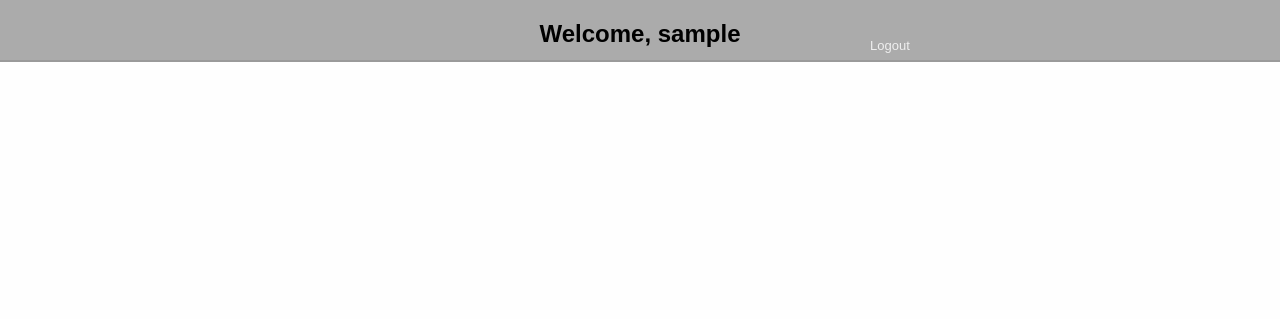
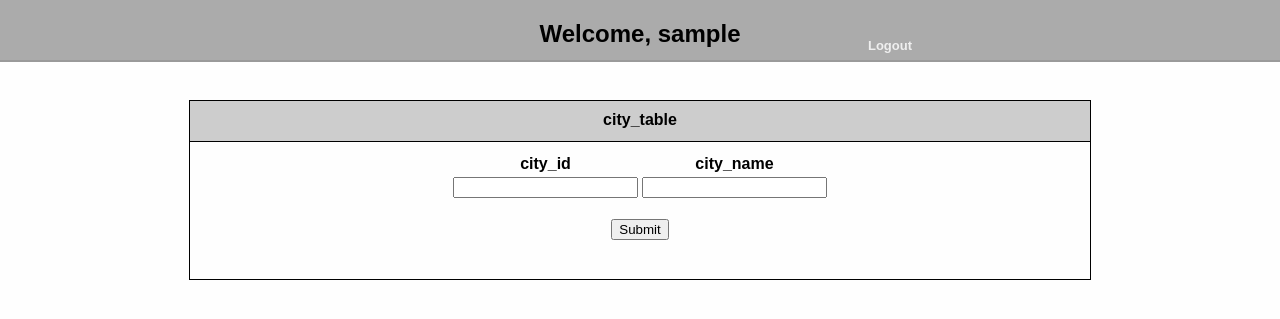
Before and after one commit to emceearjun/buzzspot, a PHP site: page /db-admin/dashboard/ in a window 1280 px wide. Shown: the top 319 px of the page. Run offline with PHP 8.4, Linux system fonts and the light colour scheme; the visitor is signed in with stand-in values (Sample User, id 1).

Commit message:
25-10-14 - 10.37 AM: Added interface for updating cities table in database

```diff
--- a/db-admin/css/dashboard.css
+++ b/db-admin/css/dashboard.css
@@ -29,3 +29,41 @@ html, body {
     color: #fff;
     text-decoration: underline;
 }
+
+#container {
+    margin: 0 auto;
+    width: 900px;
+    border: 1px solid #000;
+    height: auto;
+    text-align: center;
+    position: relative;
+    top: 100px;
+    margin-bottom: 40px;
+}
+
+#city-table {
+    margin: 0 auto;
+    padding-top: 10px;
+}
+
+#content {
+    width: 100%;
+    margin: 0 auto;
+    text-align: center;
+    padding-top: 0px;
+    position: relative;
+    top: -21px;
+}
+
+#content-header {
+    width: 100%;
+    margin: 0 auto;
+    text-align: center;
+    background-color: #cdcdcd;
+    height: 40px;
+    border-bottom: 1px solid #000;
+}
+
+#content-header h4 {
+    padding-top: 10px;
+}
--- a/db-admin/dashboard/index.php
+++ b/db-admin/dashboard/index.php
@@ -4,6 +4,11 @@ session_start();
 if(!isset($_SESSION['username']))
 {
     header('location:../');
+}
+
+if (!isset($_GET['failed']) || ($_GET['failed'] != 0 && $_GET['failed'] != 1))
+{
+    $_GET['failed'] = 2;
 }
 
 ?>
@@ -18,10 +23,42 @@ if(!isset($_SESSION['username']))
     <body>
         <div id="header">
             <h2>Welcome, <?php echo $_SESSION['username']; ?></h2><br />
-            <div id="logout-link"><a href="../include/logout.php">Logout</a></div>
+            <div id="logout-link"><a href="../include/logout.php"><b>Logout</b></a></div>
         </div>
         <div id="container">
+            <div id="content">
+                <div id="content-header">
+                    <h4>city_table</h4>
+                </div>
+                <form action="../include/submit.php" method="post">
+                <table id="city-table">
+                    <tr>
+                        <th>city_id</th>
+                        <th>city_name</th>
+                    </tr>
+                    <tr>
+                        <td><input type="text" name="city_id"></td>
+                        <td><input type="text" name="city_name"></td>
+                    </tr>
+                </table>
+                    <br />
 
+                <input type="submit" value="Submit">
+                    <br />
+                    <br />
+                    <?php
+                        if ($_GET['failed'] == 0)
+                        {
+                            echo "Successfully added!";
+                        }
+                        if ($_GET['failed'] == 1)
+                        {
+                            echo "Unable to add!";
+                        }
+                    ?>
+                </form>
+            </div>
         </div>
+        <script type="text/javascript" src="../js/utils.js"></script>
     </body>
 </html>
--- a/db-admin/index.php
+++ b/db-admin/index.php
@@ -26,8 +26,8 @@ if (isset ($_GET['failed']) && $_GET['failed'] != 1)
         </div>
         <div id="form-container">
             <form action="include/login.php" method="POST" id="form-elements">
-                Username: <input type="text" name="username" id="textbox"><br /><br />
-                Password: <input type="password" name="password"><br /><br />
+                <b>Username:</b> <input type="text" name="username" id="textbox"><br /><br />
+                <b>Password:</b> <input type="password" name="password"><br /><br />
                 <input type="submit" value="Login"><br /><br />
                 <?php
                     if(isset($_GET['failed']))
```
